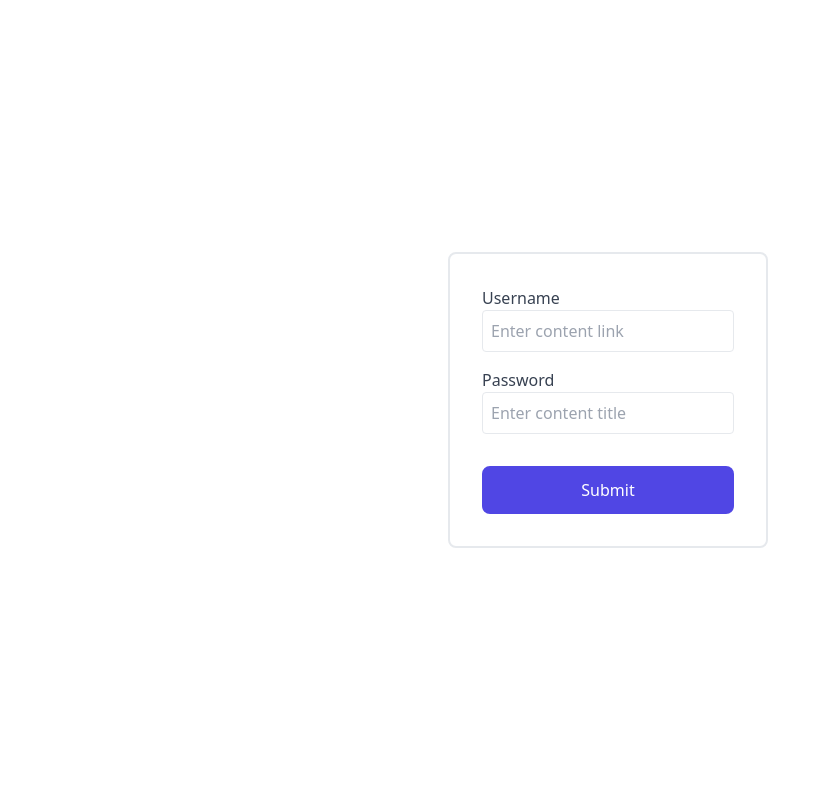
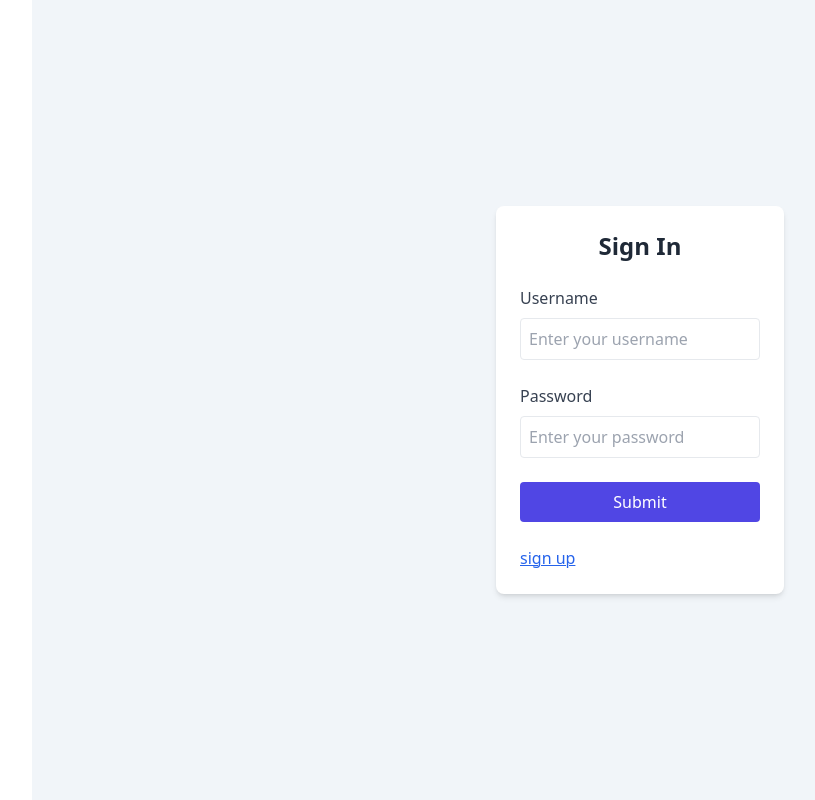
Before and after one commit to GautamSahu028/Second-Brain, a React (Vite) app in the folder client/: page /sign-in in a window 1280 px wide. Shown: the whole page, without its empty margins (32-847 px from the left). Built offline with nearby package versions, Linux system fonts and the light colour scheme.

Commit message:
add login, sign-in, error message, and username state management; implement logout functionality and update Sidebar component

```diff
--- a/client/src/Pages/SignIn.tsx
+++ b/client/src/Pages/SignIn.tsx
@@ -1,17 +1,23 @@
 import { useForm } from "react-hook-form";
 import axios from "axios";
-import { BACKEND_URL } from "../config.tsx";
+import { BACKEND_URL, FRONTEND_URL } from "../config.tsx";
+import { errorMsgAtom } from "../store/errorMsg.atom.tsx";
+import { useRecoilValue, useSetRecoilState } from "recoil";
 
 interface SignInData {
   username: string;
   password: string;
 }
+
 const SignIn = () => {
   const {
     register,
     handleSubmit,
     formState: { errors },
   } = useForm<SignInData>();
+
+  const errorMessage = useRecoilValue(errorMsgAtom);
+  const setErrorMessage = useSetRecoilState(errorMsgAtom);
 
   const onSubmit = async ({ username, password }: SignInData) => {
     try {
@@ -20,54 +26,82 @@ const SignIn = () => {
         password: password,
       });
 
-      // Extract the JWT token from the headers or response (depending on backend implementation)
-      const accessToken = response.data.data; // Extract JWT from headers
+      const accessToken = response.data.data; // Extract JWT token
       if (!accessToken) {
         throw new Error("No token provided in the response.");
       }
 
-      // Store the JWT token in localStorage
       localStorage.setItem("accessToken", accessToken);
+      localStorage.setItem("username", username);
 
       alert("Signed in successfully!");
+      window.location.href = `${FRONTEND_URL}/home`; // Redirect to home page
     } catch (error) {
       console.error("Error during sign-in:", error);
-      alert("Failed to sign in. Please check your credentials.");
+      setErrorMessage("Invalid credentials.");
     }
   };
 
   return (
-    <div className="flex flex-col items-center justify-center h-screen">
+    <div className="flex items-center justify-center min-h-screen bg-slate-100 ml-16">
       <form
-        className="flex flex-col gap-4 border-2 p-8 rounded-lg w-80"
+        className="flex flex-col gap-6 bg-white border-1 border-gray-300 p-6 rounded-lg shadow-md w-72 max-w-80"
         onSubmit={handleSubmit(onSubmit)}
       >
+        <h2 className="text-2xl font-semibold text-center text-gray-800">
+          Sign In
+        </h2>
+
+        {errorMessage && (
+          <p className="text-red-500 text-sm text-center">{errorMessage}</p>
+        )}
+
         <div>
-          <label className="block text-gray-700">Username</label>
+          <label className="block text-gray-700 font-medium mb-2">
+            Username
+          </label>
           <input
             type="text"
-            placeholder="Enter content link"
-            className="border p-2 rounded w-full"
-            {...register("username", { required: true })}
+            placeholder="Enter your username"
+            className="border p-2 rounded w-full focus:ring-2 focus:ring-purple-600 outline-none"
+            {...register("username", { required: "Username is required" })}
           />
+          {errors.username && (
+            <p className="text-red-500 text-sm mt-1">
+              {errors.username.message}
+            </p>
+          )}
         </div>
 
         <div>
-          <label className="block text-gray-700">Password</label>
+          <label className="block text-gray-700 font-medium mb-2">
+            Password
+          </label>
           <input
-            type="text"
-            placeholder="Enter content title"
-            className="border p-2 rounded w-full"
-            {...register("password", { required: true })}
+            type="password"
+            placeholder="Enter your password"
+            className="border p-2 rounded w-full focus:ring-2 focus:ring-purple-600 outline-none"
+            {...register("password", { required: "Password is required" })}
           />
+          {errors.password && (
+            <p className="text-red-500 text-sm mt-1">
+              {errors.password.message}
+            </p>
+          )}
         </div>
 
-        <div className="mt-4 flex justify-center">
-          <input
-            type="submit"
-            className="bg-purple-600 text-white py-3 px-6 rounded-lg flex items-center font-light justify-center w-full cursor-pointer"
-          />
-        </div>
+        <button
+          type="submit"
+          className="bg-purple-600 text-white py-2 px-4 rounded hover:bg-purple-700 transition w-full"
+        >
+          Submit
+        </button>
+        <p
+          className="font-light text-blue-600 underline decoration-0 hover:cursor-pointer"
+          onClick={() => (window.location.href = `${FRONTEND_URL}/sign-up`)}
+        >
+          sign up
+        </p>
       </form>
     </div>
   );
--- a/client/src/Pages/SignUp.tsx
+++ b/client/src/Pages/SignUp.tsx
@@ -1,6 +1,6 @@
 import { useForm } from "react-hook-form";
 import axios from "axios";
-import { BACKEND_URL } from "../config.tsx";
+import { BACKEND_URL, FRONTEND_URL } from "../config.tsx";
 
 interface SignUpData {
   username: string;
@@ -14,44 +14,82 @@ const SignUp = () => {
   } = useForm<SignUpData>();
 
   const onSubmit = async ({ username, password }: SignUpData) => {
-    await axios.post(`${BACKEND_URL}/api/v1/sign-up`, {
-      username: username,
-      password: password,
-    });
-    alert("Signed up successfully!");
+    try {
+      const response = await axios.post(`${BACKEND_URL}/api/v1/sign-up`, {
+        username,
+        password,
+      });
+      if (response.status === 201) {
+        window.location.href = `${FRONTEND_URL}/sign-in`;
+        alert("Signed up successfully!");
+      } else {
+        alert("Failed to sign up. Please try again.");
+      }
+    } catch (error) {
+      console.error(error);
+      alert("An error occurred. Please try again.");
+    }
   };
   return (
-    <div className="flex flex-col items-center justify-center h-screen">
+    <div className="flex items-center justify-center min-h-screen bg-slate-100 ml-16">
       <form
-        className="flex flex-col gap-4 border-2 p-8 rounded-lg w-80"
+        className="flex flex-col gap-6 bg-white border-1 border-gray-300 p-6 rounded-lg shadow-md w-72 max-w-80"
         onSubmit={handleSubmit(onSubmit)}
       >
+        <h2 className="text-2xl font-semibold text-center text-gray-800">
+          Sign Up
+        </h2>
+
+        {/* {errorMessage && (
+          <p className="text-red-500 text-sm text-center">{errorMessage}</p>
+        )} */}
+
         <div>
-          <label className="block text-gray-700">Username</label>
+          <label className="block text-gray-700 font-medium mb-2">
+            Username
+          </label>
           <input
             type="text"
-            placeholder="Enter content link"
-            className="border p-2 rounded w-full"
-            {...register("username", { required: true })}
+            placeholder="Enter your username"
+            className="border p-2 rounded w-full focus:ring-2 focus:ring-purple-600 outline-none"
+            {...register("username", { required: "Username is required" })}
           />
+          {errors.username && (
+            <p className="text-red-500 text-sm mt-1">
+              {errors.username.message}
+            </p>
+          )}
         </div>
 
         <div>
-          <label className="block text-gray-700">Password</label>
+          <label className="block text-gray-700 font-medium mb-2">
+            Password
+          </label>
           <input
-            type="text"
-            placeholder="Enter content title"
-            className="border p-2 rounded w-full"
-            {...register("password", { required: true })}
+            type="password"
+            placeholder="Enter your password"
+            className="border p-2 rounded w-full focus:ring-2 focus:ring-purple-600 outline-none"
+            {...register("password", { required: "Password is required" })}
           />
+          {errors.password && (
+            <p className="text-red-500 text-sm mt-1">
+              {errors.password.message}
+            </p>
+          )}
         </div>
 
-        <div className="mt-4 flex justify-center">
-          <input
-            type="submit"
-            className="bg-purple-600 text-white py-3 px-6 rounded-lg flex items-center font-light justify-center w-full cursor-pointer"
-          />
-        </div>
+        <button
+          type="submit"
+          className="bg-purple-600 text-white py-2 px-4 rounded hover:bg-purple-700 transition w-full"
+        >
+          Submit
+        </button>
+        <p
+          className="font-light text-blue-600 underline decoration-0 hover:cursor-pointer"
+          onClick={() => (window.location.href = `${FRONTEND_URL}/sign-in`)}
+        >
+          sign in
+        </p>
       </form>
     </div>
   );
--- a/client/src/components/SidebarItem.tsx
+++ b/client/src/components/SidebarItem.tsx
@@ -1,16 +1,16 @@
 import { ReactElement } from "react";
 
-export function SidebarItem({
-  text,
-  icon,
-}: {
+interface SidebarItemProps {
   text: string;
   icon: ReactElement;
-}) {
+  size?: string;
+}
+
+export function SidebarItem({ text, icon, size }: SidebarItemProps) {
   return (
     <div className="flex items-center text-gray-700 hover:bg-gray-100 cursor-pointer px-4 rounded w-full md:max-w-52 md:space-x-4">
       <div className="pr-2 md:visible">{icon}</div>
-      <div className="text-lg hidden md:inline">{text}</div>
+      <div className={`text-lg hidden md:inline text-${size}`}>{text}</div>
     </div>
   );
 }
--- a/client/src/config.tsx
+++ b/client/src/config.tsx
@@ -1 +1,2 @@
 export const BACKEND_URL = "http://localhost:3000";
+export const FRONTEND_URL = "http://localhost:5173";
--- a/client/src/icons/DocIcon.tsx
+++ b/client/src/icons/DocIcon.tsx
@@ -5,8 +5,7 @@ export const DocIcon = (props: IconProps) => {
       xmlns="http://www.w3.org/2000/svg"
       fill="none"
       viewBox="0 0 24 24"
-      strokeWidth="2"
-      stroke="currentColor"
+      strokeWidth="2.5"
       className={`${IconSizeVariants[props.size]}`}
     >
       <path
--- /dev/null
+++ b/client/src/store/errorMsg.atom.tsx
@@ -0,0 +1,5 @@
+import { atom } from "recoil";
+export const errorMsgAtom = atom<string | null>({
+  key: "errorMsg",
+  default: null,
+});
--- /dev/null
+++ b/client/src/store/login.atom.tsx
@@ -0,0 +1,5 @@
+import { atom } from "recoil";
+export const loginAtom = atom({
+  key: "login",
+  default: false,
+});
--- /dev/null
+++ b/client/src/store/signIn.atom.tsx
@@ -0,0 +1,5 @@
+import { atom } from "recoil";
+export const signInAtom = atom<boolean>({
+  key: "login",
+  default: true,
+});
--- /dev/null
+++ b/client/src/store/username.atom.tsx
@@ -0,0 +1,5 @@
+import { atom } from "recoil";
+export const userNameAtom = atom<string | null>({
+  key: "username",
+  default: null,
+});
--- /dev/null
+++ b/client/src/utils/useLogout.tsx
@@ -0,0 +1,24 @@
+import { useSetRecoilState } from "recoil";
+import { modalAtom } from "../store/Modal.atom";
+import { contentAtom } from "../store/content.atom";
+import { FRONTEND_URL } from "../config";
+
+export const useLogout = () => {
+  const resetModal = useSetRecoilState(modalAtom);
+  const resetContent = useSetRecoilState(contentAtom);
+
+  const logout = () => {
+    // Clear localStorage
+    localStorage.removeItem("accessToken");
+    localStorage.removeItem("username");
+
+    // Reset global states
+    resetModal(false);
+    resetContent([]);
+
+    // Redirect to sign-in page
+    window.location.href = `${FRONTEND_URL}/home`; // Adjust route as per your app
+  };
+
+  return logout;
+};
```
Also changed, not shown: client/src/Pages/Home.tsx (+42 -7 lines), client/src/components/Sidebar.tsx (+37 -7 lines).
